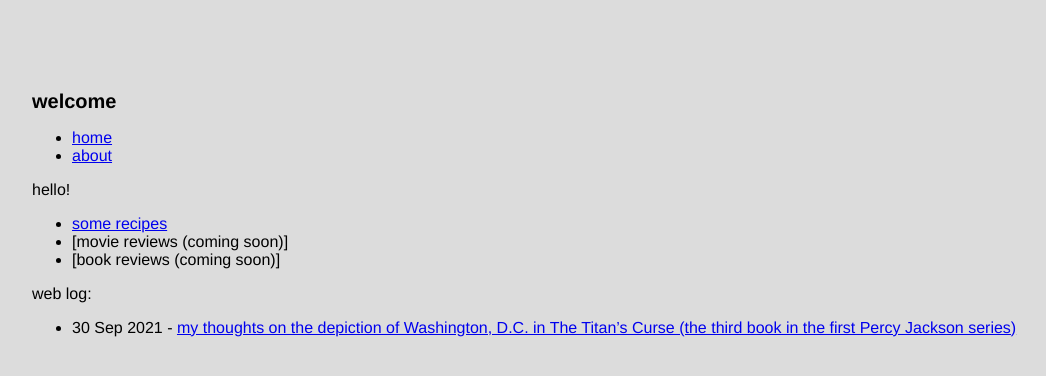
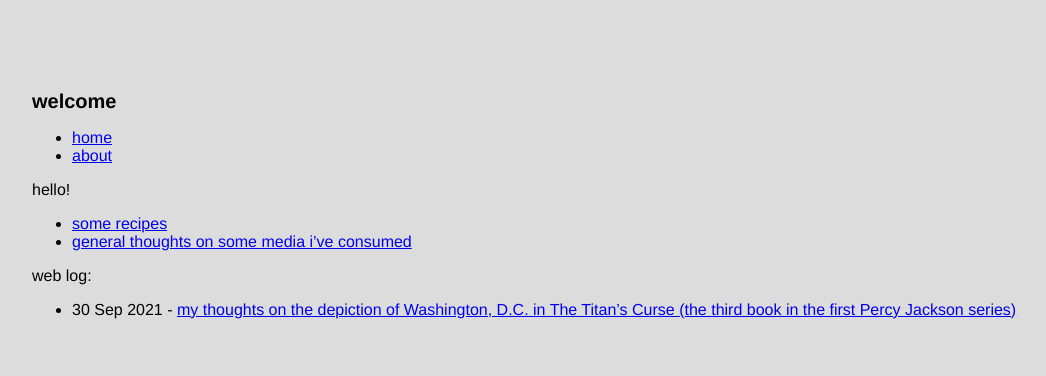
Before and after one commit to radicula/radicula.github.io, a Jekyll site: the page built from index.md, in a window 1280 px wide. Shown: the top 376 px of the page, without its empty margins (32-1078 px from the left). Built offline with Jekyll 4.4.1, drawn with Linux system fonts in a browser that asks for light colours.

Commit message:
add reviews

```diff
--- a/index.md
+++ b/index.md
@@ -6,8 +6,7 @@ title: welcome
 hello!
 
 - [some recipes](/recipes)
-- [movie reviews (coming soon)]
-- [book reviews (coming soon)]
+- [general thoughts on some media i've consumed](/reviews)
 
 web log:
 {% for post in site.categories.weblog %}
```
